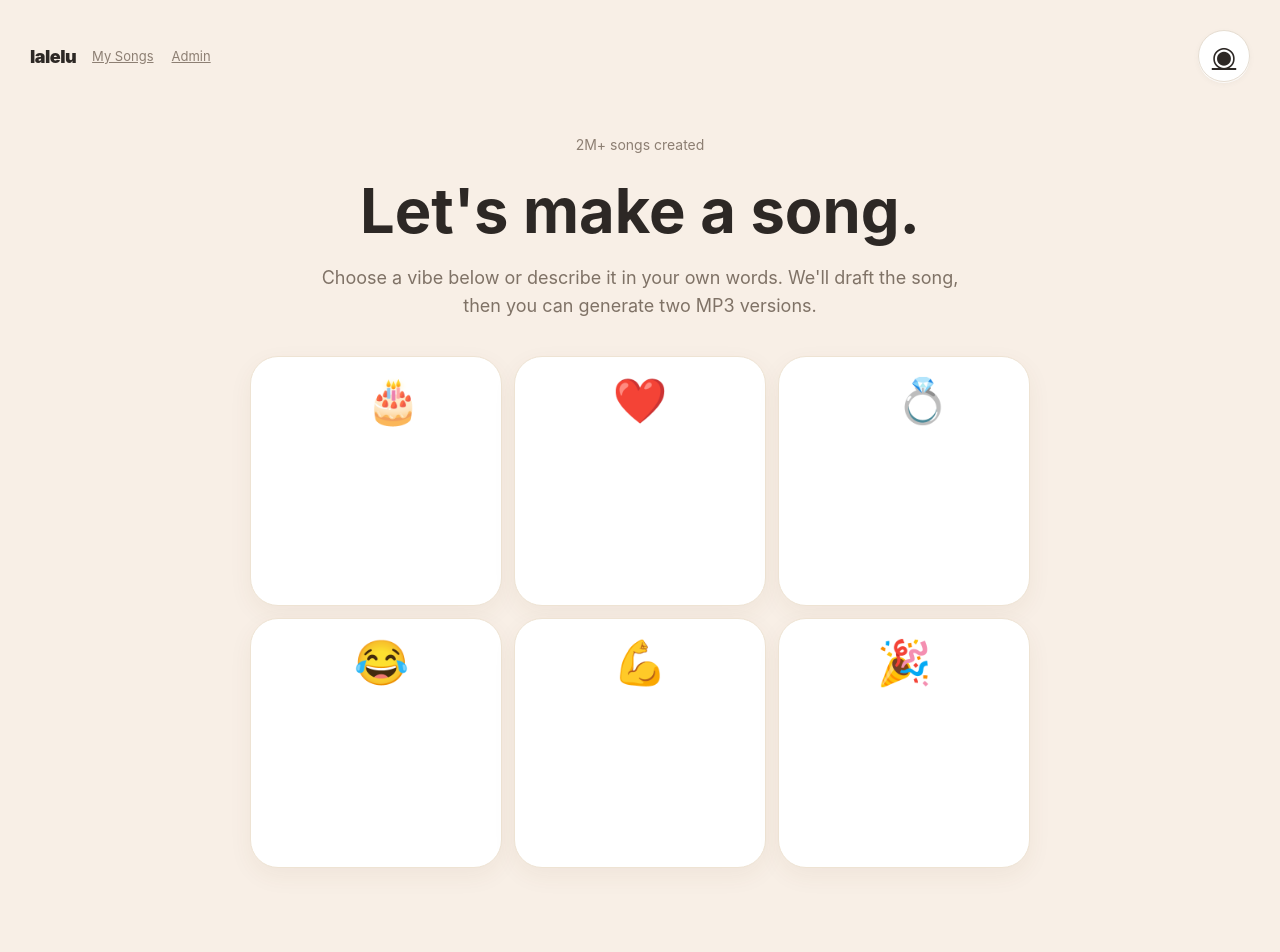
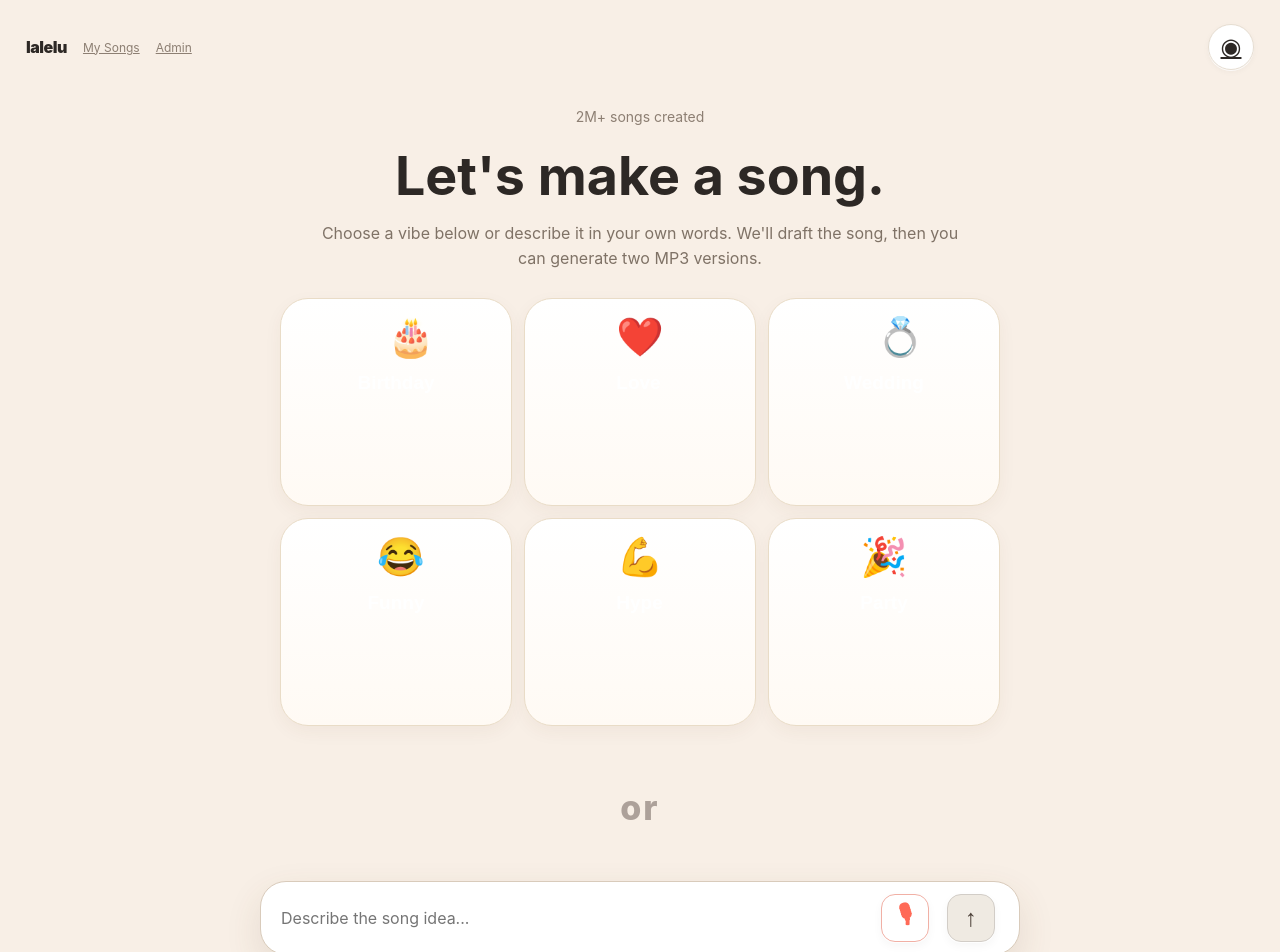
Before and after one commit to Pevznergo/lalalu, a Next.js app: page / in a window 1280 px wide. Shown: the top 952 px of the page. Built offline with nearby package versions, Linux system fonts and the light colour scheme.

Commit message:
style(design): tighten lalelu button states and spacing

```diff
--- a/app/styles.css
+++ b/app/styles.css
@@ -29,7 +29,7 @@ a {
   width: 100%;
   margin: 0 auto;
   min-height: 100vh;
-  padding: 24px 28px 36px;
+  padding: 20px 24px 32px;
   background: var(--bg);
 }
 
@@ -38,44 +38,45 @@ a {
   align-items: center;
   justify-content: space-between;
   gap: 16px;
-  padding: 6px 2px 18px;
+  padding: 4px 2px 14px;
 }
 
 .brand {
-  font-size: 18px;
+  font-size: 16px;
   font-weight: 900;
   letter-spacing: -.03em;
 }
 
 .nav {
   display: flex;
-  gap: 18px;
+  gap: 16px;
   color: var(--muted);
-  font-size: 13px;
+  font-size: 12px;
 }
 
 .profile-button {
   display: grid;
   place-items: center;
-  width: 52px;
-  height: 52px;
+  width: 46px;
+  height: 46px;
   margin-left: auto;
   border: 1px solid #e6ddd1;
   border-radius: 50%;
   background: #fff;
   box-shadow: 0 1px 0 rgba(255, 255, 255, .8), 0 2px 6px rgba(0, 0, 0, .04);
+  transition: transform 160ms ease, box-shadow 160ms ease, background-color 160ms ease;
 }
 
 .profile-icon {
-  font-size: 28px;
+  font-size: 24px;
   line-height: 1;
 }
 
 .hero {
   display: grid;
   place-items: center;
-  gap: 18px;
-  padding-top: 34px;
+  gap: 14px;
+  padding-top: 22px;
   text-align: center;
 }
 
@@ -86,14 +87,14 @@ a {
 
 h1 {
   max-width: 700px;
-  font-size: clamp(34px, 4.8vw, 68px);
+  font-size: clamp(30px, 4.2vw, 60px);
   line-height: .95;
   margin: 8px 0 6px;
   letter-spacing: 0;
 }
 
 h2 {
-  font-size: 22px;
+  font-size: 18px;
   margin: 0 0 14px;
 }
 
@@ -113,7 +114,7 @@ p {
 .hero-subtitle {
   max-width: 640px;
   margin: 0;
-  font-size: 18px;
+  font-size: 16px;
   color: #7f7266;
 }
 
@@ -126,53 +127,55 @@ p {
   display: grid;
   grid-template-columns: repeat(3, minmax(0, 1fr));
   gap: 12px;
-  width: min(780px, 100%);
-  margin: 18px auto 0;
+  width: min(720px, 100%);
+  margin: 14px auto 0;
 }
 
 .starter-card {
   display: grid;
   align-content: start;
   justify-items: start;
-  gap: 18px;
-  min-height: 250px;
-  padding: 18px;
-  border: 1px solid #eee3d3;
+  gap: 14px;
+  min-height: 208px;
+  padding: 16px;
+  border: 1px solid #e9dcc7;
   border-radius: 28px;
-  background: #fff;
-  box-shadow: 0 8px 24px rgba(94, 67, 42, .06);
+  background: linear-gradient(180deg, #fff 0%, #fffaf4 100%);
+  box-shadow: 0 6px 18px rgba(94, 67, 42, .05);
   text-align: left;
   cursor: pointer;
+  transition: transform 170ms ease, box-shadow 170ms ease, border-color 170ms ease, background-color 170ms ease;
+  -webkit-tap-highlight-color: transparent;
 }
 
 .starter-emoji {
   align-self: end;
   margin-left: auto;
-  font-size: 44px;
+  font-size: 38px;
 }
 
 .starter-card strong {
   margin-top: auto;
-  font-size: 22px;
+  font-size: 19px;
   line-height: 1.02;
 }
 
 .hero-divider {
-  margin: 56px 0 0;
+  margin: 42px 0 0;
   color: #ada19a;
-  font-size: 42px;
+  font-size: 34px;
   font-weight: 800;
   letter-spacing: .06em;
 }
 
 .input-shell {
   display: grid;
-  grid-template-columns: 1fr 68px 68px;
-  gap: 10px;
+  grid-template-columns: 1fr 58px 58px;
+  gap: 8px;
   align-items: center;
-  width: min(820px, 100%);
-  margin: 44px auto 0;
-  padding: 16px 18px;
+  width: min(760px, 100%);
+  margin: 32px auto 0;
+  padding: 12px 14px;
   border: 1px solid #d9cbbb;
   border-radius: 26px;
   background: #fff;
@@ -182,8 +185,8 @@ p {
 .input-shell input {
   min-width: 0;
   border: 0;
-  padding: 10px 10px 10px 8px;
-  font-size: 18px;
+  padding: 8px 8px 8px 6px;
+  font-size: 16px;
   outline: none;
   background: transparent;
 }
@@ -192,20 +195,65 @@ p {
 .send-button {
   display: grid;
   place-items: center;
-  width: 56px;
-  height: 56px;
+  width: 48px;
+  height: 48px;
   border: 1px solid #f1b0a5;
   border-radius: 14px;
   background: #fff;
   color: var(--accent);
-  font-size: 28px;
+  font-size: 24px;
   cursor: pointer;
+  box-shadow: 0 1px 0 rgba(255, 255, 255, .85), 0 4px 10px rgba(0, 0, 0, .04);
+  transition: transform 160ms ease, box-shadow 160ms ease, background-color 160ms ease, border-color 160ms ease;
+  -webkit-tap-highlight-color: transparent;
 }
 
 .send-button {
-  border: 0;
-  background: #d7d6d4;
-  color: #fff;
+  border-color: #d2cdc7;
+  background: #efeae2;
+  color: #4b4038;
+}
+
+button:hover,
+.button:hover {
+  transform: translateY(-1px);
+}
+
+button:active,
+.button:active,
+.starter-card:active,
+.profile-button:active,
+.mic-button:active,
+.send-button:active {
+  transform: translateY(1px) scale(.98);
+  box-shadow: 0 1px 2px rgba(0, 0, 0, .06);
+}
+
+.starter-card:hover {
+  border-color: #ddcdb7;
+  box-shadow: 0 10px 24px rgba(94, 67, 42, .08);
+  background: linear-gradient(180deg, #fff 0%, #fff8ef 100%);
+}
+
+.starter-card:focus-visible,
+.profile-button:focus-visible,
+.mic-button:focus-visible,
+.send-button:focus-visible,
+button:focus-visible,
+.button:focus-visible {
+  outline: 3px solid rgba(255, 106, 87, .28);
+  outline-offset: 2px;
+}
+
+.profile-button:hover,
+.mic-button:hover {
+  border-color: #e59d8f;
+  box-shadow: 0 4px 12px rgba(0, 0, 0, .06);
+}
+
+.send-button:hover {
+  background: #e6e1d8;
+  border-color: #c7c0b9;
 }
 
 .hero-footer {
@@ -261,6 +309,7 @@ button,
   font-weight: 800;
   cursor: pointer;
   text-decoration: none;
+  transition: transform 160ms ease, box-shadow 160ms ease, background-color 160ms ease, border-color 160ms ease, color 160ms ease;
 }
 
 button.secondary,
@@ -308,12 +357,12 @@ pre {
   }
 
   .input-shell {
-    grid-template-columns: 1fr 56px 56px;
+    grid-template-columns: 1fr 50px 50px;
     width: 100%;
   }
 
   .starter-card {
-    min-height: 190px;
+    min-height: 170px;
   }
 
   .hero-subtitle {
```
